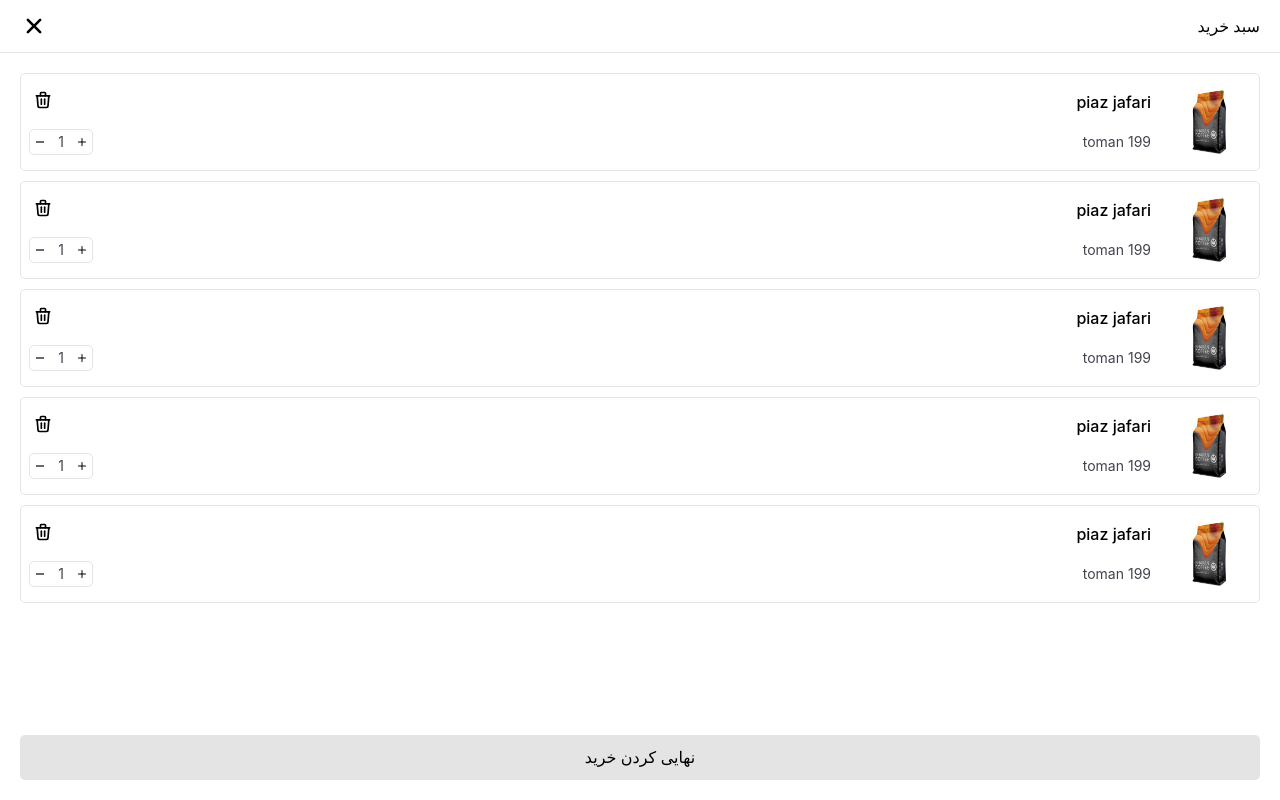
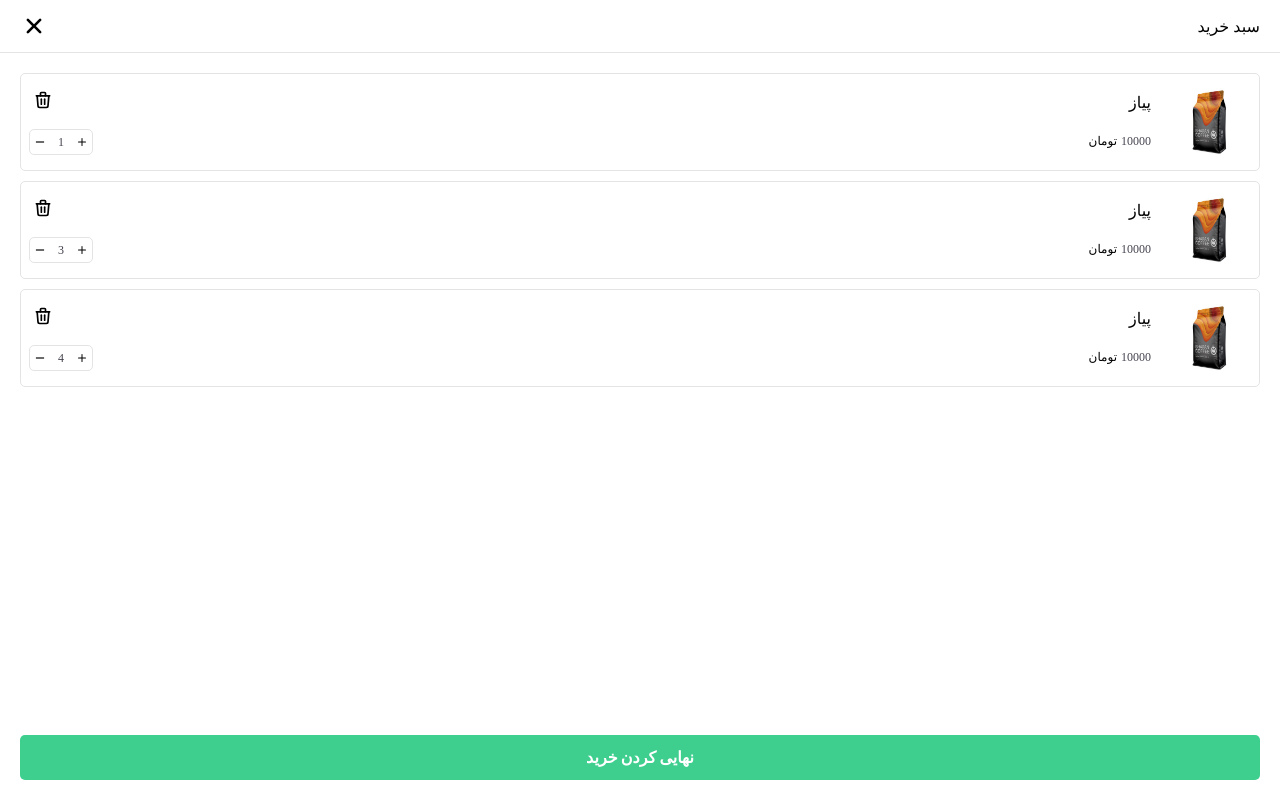
Before and after one commit to ShahryarJahanshahloo/e-commerce-platform, a Next.js app in the folder client/: page /category/1 in a window 1280 px wide. Both pictures are taken after a click on the element 25 px from the left and 27 px from the top of the page. Shown: the top 800 px of the page. Built offline with nearby package versions, Linux system fonts and the light colour scheme.

Commit message:
added cart item button functions

```diff
--- a/client/api/entities.ts
+++ b/client/api/entities.ts
@@ -141,6 +141,8 @@ export type ApiStorageItem = {
 export type ApiCartItem = {
   storageItem: string
   quantity: number
+  price: number
+  name: string
 }
 
 export type ApiSellerListItem = {
--- a/client/components/Header/Header.module.css
+++ b/client/components/Header/Header.module.css
@@ -236,7 +236,8 @@
   height: 45px;
   text-align: center;
   line-height: 45px;
-  background-color: #e4e4e4;
-  color: black;
+  background-color: #3ecf8e;
+  font-weight: 900;
+  color: white;
   border-radius: 5px;
 }
--- a/client/components/Header/Header.tsx
+++ b/client/components/Header/Header.tsx
@@ -42,30 +42,38 @@ const Header: React.FC = props => {
     router.push('/')
   }
 
+  const removeFromCart = (storageItemId: string) => {
+    //api
+    setCart(prevState => {
+      const newState = prevState?.filter(cartItem => {
+        return cartItem.storageItem !== storageItemId
+      })
+      return newState
+    })
+  }
+
   const finalizeOrderHandler = () => {}
 
   const openCartModalHandler = async () => {
     // const { data } = await GetCart()
     const data = [
       {
-        storageItem: 'asduih1u23',
+        storageItem: '1asduih1u23',
         quantity: 1,
+        name: 'پیاز',
+        price: 10000,
       },
       {
-        storageItem: 'asduih1u23123',
+        storageItem: '2asduih1u23123',
         quantity: 3,
+        name: 'پیاز',
+        price: 10000,
       },
       {
-        storageItem: 'asduih1u665723',
+        storageItem: '3asduih1u665723',
         quantity: 4,
-      },
-      {
-        storageItem: 'asduih1u665723',
-        quantity: 4,
-      },
-      {
-        storageItem: 'asduih1u665723',
-        quantity: 4,
+        name: 'پیاز',
+        price: 10000,
       },
     ]
     setCart(data)
@@ -140,8 +148,10 @@ const Header: React.FC = props => {
                     return (
                       <CartItem
                         key={cartItem.storageItem}
-                        storageItem={cartItem.storageItem}
-                        quantity={cartItem.quantity}
+                        initialQuantity={cartItem.quantity}
+                        price={cartItem.price}
+                        name={cartItem.name}
+                        remove={() => removeFromCart(cartItem.storageItem)}
                       />
                     )
                   })
--- a/client/components/cart/Cart.module.css
+++ b/client/components/cart/Cart.module.css
@@ -47,10 +47,24 @@
   width: 25px;
 }
 
+.price-box {
+  display: flex;
+  flex-direction: row;
+  height: 100%;
+  width: 100%;
+  align-items: center;
+  text-align: right;
+  font-family: 'Samim FD';
+}
+
 .price {
-  width: 100%;
+  font-size: 12px;
   color: #45424e;
-  font-size: 14px;
+}
+
+.unit {
+  font-size: 12px;
+  padding-right: 4px;
 }
 
 .quantity-box {
@@ -72,9 +86,10 @@
 .quantity {
   width: 100%;
   text-align: center;
-  font-size: 14px;
   line-height: 24px;
   color: #45424e;
+  font-family: 'Samim FD';
+  font-size: 12px;
 }
 
 .quantity-icon {
--- a/client/components/cart/CartItem.tsx
+++ b/client/components/cart/CartItem.tsx
@@ -3,13 +3,33 @@ import { TbTrash as TrashIcon } from 'react-icons/tb'
 import { BsPlus as PlusIcon } from 'react-icons/bs'
 import { BiMinus as MinusIcon } from 'react-icons/bi'
 import Image from 'next/image'
+import { useState } from 'react'
 
 type Props = {
-  storageItem: string
-  quantity: number
+  name: string
+  initialQuantity: number
+  price: number
+  remove: () => void
 }
 
-const CartItem: React.FC<Props> = ({ storageItem, quantity }) => {
+const CartItem: React.FC<Props> = ({
+  name,
+  initialQuantity,
+  price,
+  remove,
+}) => {
+  const [quantity, setQuantity] = useState(initialQuantity)
+
+  const increaseQuantity = () => {
+    //api
+    setQuantity(prevState => prevState + 1)
+  }
+
+  const decreaseQuantity = () => {
+    //api
+    if (quantity > 1) setQuantity(prevState => prevState - 1)
+  }
+
   return (
     <div className={s['cart-item']}>
       <div className={s.right}>
@@ -26,19 +46,22 @@ const CartItem: React.FC<Props> = ({ storageItem, quantity }) => {
       </div>
       <div className={s.left}>
         <div className={s.top}>
-          <div className={s.name}>piaz jafari</div>
-          <div className={s.remove}>
+          <div className={s.name}>{name}</div>
+          <div className={s.remove} onClick={() => remove()}>
             <TrashIcon style={{ fontSize: '20px' }} />
           </div>
         </div>
         <div className={s.bottom}>
-          <div className={s.price}>199 toman</div>
+          <div className={s['price-box']}>
+            <div className={s.price}>{price}</div>
+            <div className={s.unit}>تومان</div>
+          </div>
           <div className={s['quantity-box']}>
-            <div className={s['quantity-icon']}>
+            <div className={s['quantity-icon']} onClick={increaseQuantity}>
               <PlusIcon style={{ fontSize: '16px' }} />
             </div>
-            <div className={s.quantity}>1 </div>
-            <div className={s['quantity-icon']}>
+            <div className={s.quantity}>{quantity}</div>
+            <div className={s['quantity-icon']} onClick={decreaseQuantity}>
               <MinusIcon style={{ fontSize: '14px' }} />
             </div>
           </div>
```
